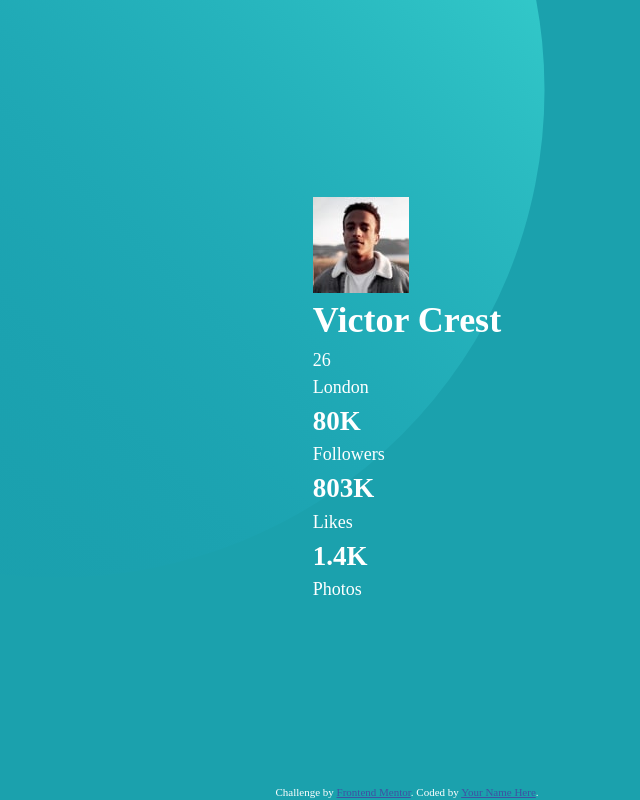
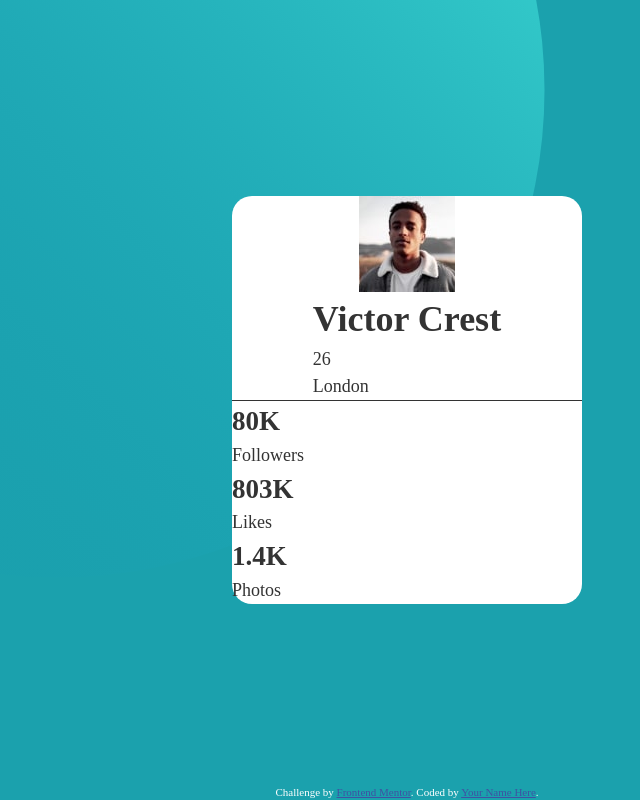
Before and after one commit to j3ffh95/profile-card-component, a plain HTML site: page index.html in a window 1280 px wide. Shown: the whole page, without its empty margins (233-873 px from the left). Drawn offline with Linux system fonts and the light colour scheme.

Commit message:
Styled the card

```diff
--- a/style.css
+++ b/style.css
@@ -68,3 +68,18 @@ main::before {
   position: absolute;
   background: url("./images/bg-pattern-bottom.svg") no-repeat;
 } */
+
+.card {
+  width: 350px;
+  background-color: #fff;
+  color: #333;
+  border-radius: 20px;
+}
+
+.top-container {
+  display: flex;
+  flex-direction: column;
+  align-items: center;
+  justify-content: center;
+  border-bottom: 1px solid #333;
+}
```
